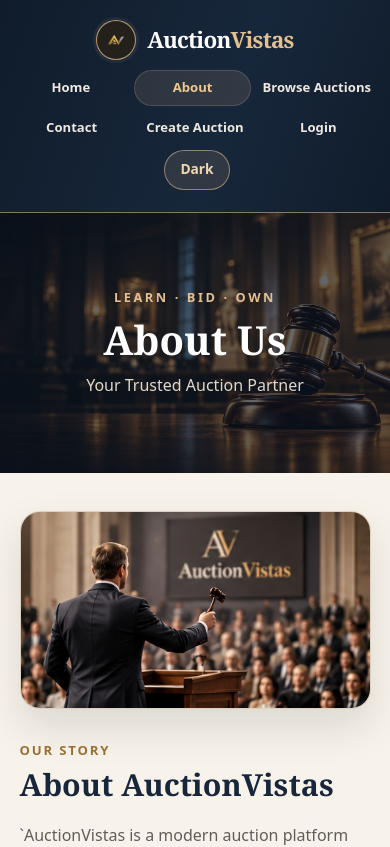
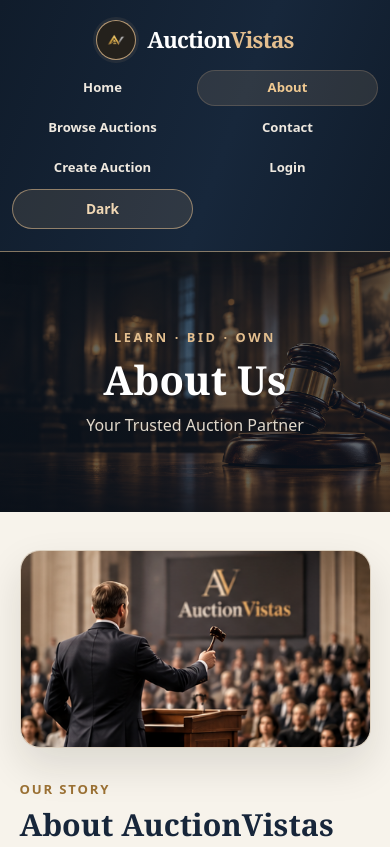
Before and after one commit to Dev-Ali-7860/AuctionVistas-Itvedant-2026, a React (Vite) app: page /about in a window 390 px wide. Shown: the top 847 px of the page. Built offline with nearby package versions, Linux system fonts and the light colour scheme.

Commit message:
mobile responsive added

```diff
--- a/src/App.css
+++ b/src/App.css
@@ -253,17 +253,18 @@
 .auction-btn {
   width: 100%;
   padding: 11px 16px;
-  border: none;
+  border: 1px solid #d6ad75;
   border-radius: 10px;
-  background: linear-gradient(135deg, #2d8b57, #1e6c43);
-  color: #fff;
+  background: linear-gradient(135deg, #e4bf8f, #c7904d);
+  color: #171511;
   font-weight: 700;
   cursor: pointer;
-  transition: opacity 0.2s ease;
+  transition: filter 0.2s ease, transform 0.2s ease;
 }
 
 .auction-btn:hover {
-  opacity: 0.95;
+  transform: translateY(-1px);
+  filter: brightness(1.05);
 }
 
 .browse-auctions-page {
@@ -3097,3 +3098,65 @@ html[data-theme="light"] #root {
   color: #171511;
   outline: none;
 }
+
+@media (max-width: 760px) {
+  .site-nav-links {
+    display: grid;
+    grid-template-columns: repeat(3, minmax(0, 1fr));
+    justify-content: stretch;
+    width: 100%;
+  }
+
+  .site-nav-links li,
+  .site-nav-links li:last-child a,
+  .theme-toggle {
+    width: 100%;
+  }
+
+  .site-nav-links li:last-child a {
+    padding-right: 6px;
+    padding-left: 6px;
+  }
+
+  .theme-toggle {
+    margin: 0;
+  }
+
+  .footer-section {
+    padding-right: 5%;
+    padding-left: 5%;
+  }
+
+  .footer-section h2 {
+    margin-left: 0;
+  }
+
+  .footer-brand-heading img {
+    width: 64px;
+    height: 64px;
+    margin-left: 0;
+  }
+}
+
+@media (max-width: 480px) {
+  .site-nav-links {
+    grid-template-columns: repeat(2, minmax(0, 1fr));
+  }
+
+  .site-nav-links a,
+  .site-nav-links li:last-child a {
+    white-space: normal;
+  }
+
+  .footer-section {
+    padding-top: 20px;
+  }
+
+  .search-footer {
+    width: 100%;
+  }
+
+  .newsletter-form {
+    width: 100%;
+  }
+}
```
